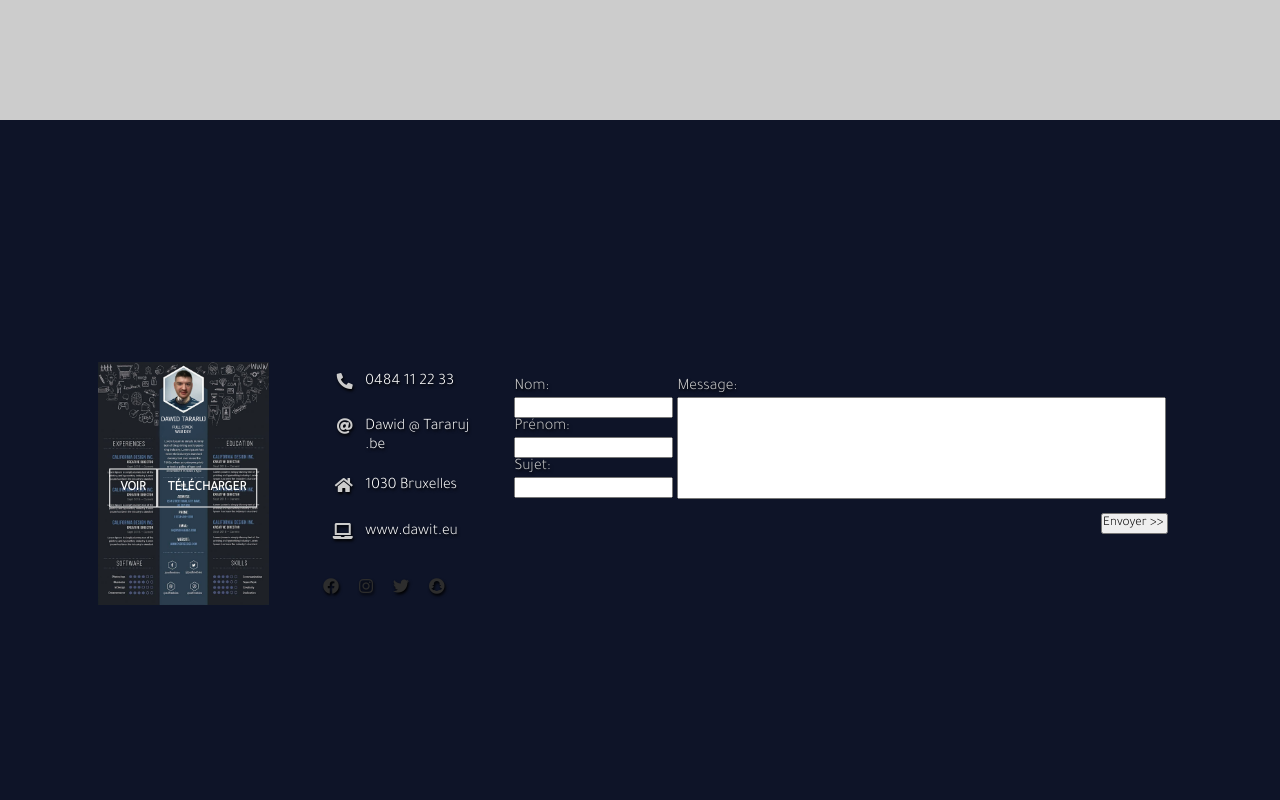
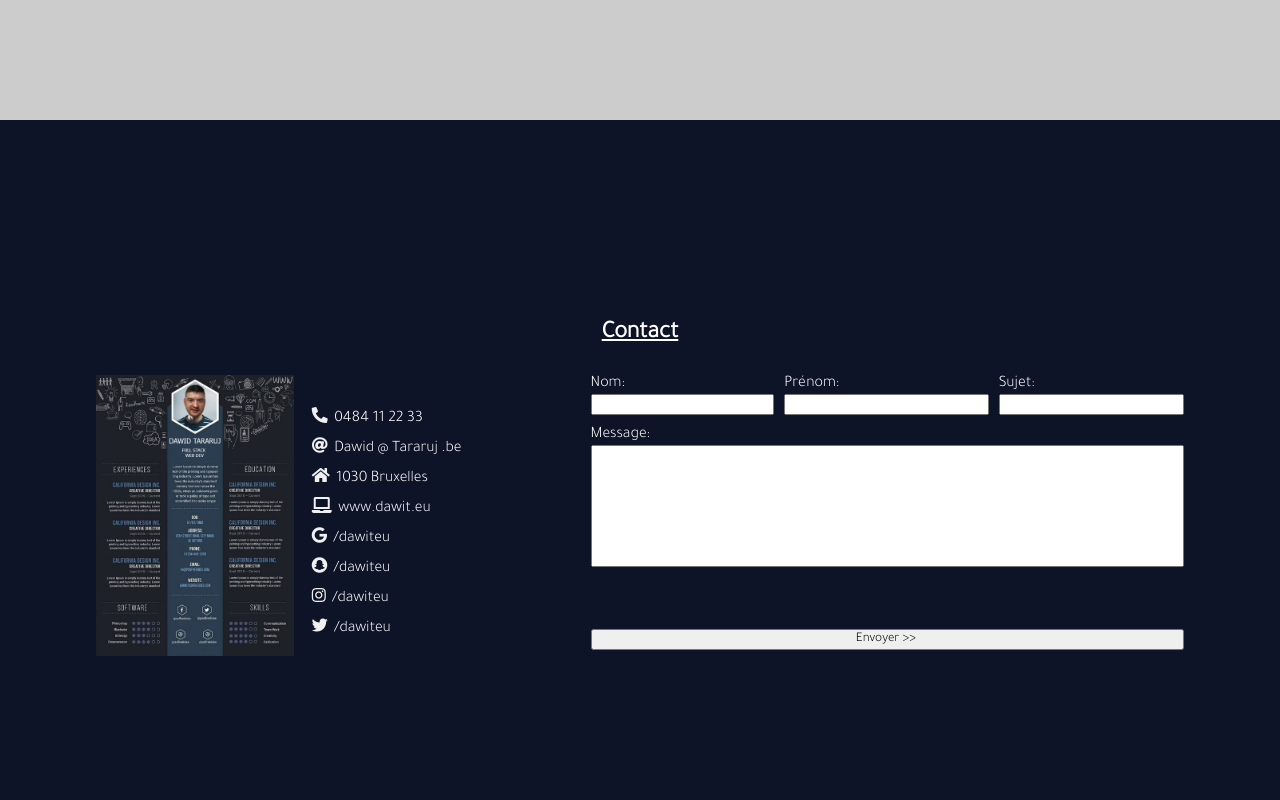
Before and after one commit to dawiteu/react-portfolio-16, a React (Create React App) app: page / in a window 1280 px wide. Shown: the part 3080-3880 px from the top of the page. Built offline with nearby package versions, Linux system fonts and the light colour scheme.

Commit message:
contact ok et fin

```diff
--- a/src/pages/Contact.js
+++ b/src/pages/Contact.js
@@ -6,12 +6,13 @@ const Contact = () => {
 
     return (
         <section className="content" id="contact">
+            <h2 className="title white">Contact</h2>
             <div className="cont">
                 <div className="row">
                         <div className="col f-1">
                             <div className="project">
                                     <div className="desc">
-                                        <button>Voir</button>
+                                        <button>Voir le CV </button>
                                         <button>Télécharger</button>
                                     </div>
                                 <img src={photocv} alt="photo" />
@@ -19,56 +20,69 @@ const Contact = () => {
                         </div>
 
                         <div className="col f-2">
-
-                                <div className="row">
-                                    <div className="col"> <i className="fas fa-phone-alt"></i></div>
-                                    <div className="col"> <a href="#">0484 11 22 33</a> </div>
+                            <div className="iconinfo">
+                                <i className="fas fa-phone-alt"></i> <a href="###" className="tel">0484 11 22 33</a>
                             </div>
 
-                                <div className="row">
-                                    <div className="col"> <i className="fas fa-at"></i> </div>
-                                    <div className="col"> <a href="#"> Dawid @ Tararuj .be</a> </div>
+                            <div className="iconinfo">
+                                <i className="fas fa-at"></i> <a href="###"> Dawid @ Tararuj .be</a>
                             </div>
 
-                                <div className="row">
-                                    <div className="col"> <i className="fas fa-home"></i>  </div>
-                                    <div className="col"> <a href="#"> 1030 Bruxelles</a> </div>
+                            <div className="iconinfo">
+                                <i className="fas fa-home"></i> <a href="###"> 1030 Bruxelles</a>
                             </div>
 
-                                <div className="row">
-                                    <div className="col"> <i className="fas fa-laptop"></i>  </div>
-                                    <div className="col"> <a href="#"> www.dawit.eu</a>    </div>
+                            <div className="iconinfo">
+                                <i className="fas fa-laptop"></i><a href="###"> www.dawit.eu</a>
                             </div>
 
-                                <div className="row">
-                                    <div className="col center">
-                                    <a href="###"><i className="fab fa-facebook"></i></a>
-                                    <a href="###"><i className="fab fa-instagram"></i></a>
-                                    <a href="###"><i className="fab fa-twitter"></i></a>
-                                    <a href="###"><i className="fab fa-snapchat"></i></a>
+                            <div className="iconinfo">
+                                <i className="fab fa-google"></i><a href="###"> /dawiteu</a>
                             </div>
+
+                            <div className="iconinfo">
+                                <i className="fab fa-snapchat"></i><a href="###"> /dawiteu</a>
+                            </div>
+
+                            <div className="iconinfo">
+                                <i className="fab fa-instagram"></i><a href="###"> /dawiteu</a>
+                            </div>
+
+                            <div className="iconinfo">
+                                <i className="fab fa-twitter"></i><a href="###"> /dawiteu</a>
                             </div>
 
                         </div>
                         <div className="col f-4">
                             <form method="post" action="" onSubmit={(e) => {alert('erreur..');e.preventDefault() }}>
-                                <div className="row">
-                                    <div className="col f-2">
+                                <div className="col">
+                                    <div className="forminfo">
                                         <label for="nom">Nom: </label>  <input type="text" name="nom" />
+                                    </div>
 
+                                    <div className="forminfo">
                                         <label for="prenom">Prénom: </label> <input type="text" name="prenom" />
+                                    </div>
 
+                                    <div className="forminfo">
                                     <label for="subject">Sujet: </label> <input type="text" name="prenom" />
                                     </div>
 
-                                    <div className="col f-4">
+                                </div>
+
+                                <div className="col">
+
+                                    <div className="forminfo">
                                         <label for="message">Message:</label>
                                         <textarea></textarea>
                                     </div>
 
                                 </div>
 
+                                <div className="col">
                                     <input type="submit" className="submit" value="Envoyer >> " />
+
+                                </div>
 
                             </form>
                         </div>
--- a/src/sass/_mixed.scss
+++ b/src/sass/_mixed.scss
@@ -17,6 +17,9 @@
 }
 .bold{
     font-weight: bold;
+}
+.white{
+    color:white;
 }
 
 section.content{
--- a/src/sass/_modules/_contact.scss
+++ b/src/sass/_modules/_contact.scss
@@ -1,46 +1,46 @@
 #contact{
-    color:#ccc;
-    text-shadow:1px 2px 3px #000;
-    div.cont{
-        div.row{
+    .cont{
+        color:white;
+        >.row{
             display:flex;
-            flex-wrap: nowrap;
+            .col{
+                width:100%;
+                &.f-1{
+                    flex:1;
                     div.project{
                         width:auto;
-                max-height:500px;
                         position:relative;
                         overflow: hidden;
                         .desc{
-                    width:70%;
                             position:absolute;
                             z-index:2;
                             top:50%;
                             left:50%;
                             transform: translate(-50%,-50%);
-                    text-align:center;
-                    text-shadow:1px 1px 3px #000;
-                    display:flex;
-                    justify-content: center;
-
+                            text-align: center;
+                            text-shadow: 1px 1px 3px #000;
                             button{
-                        padding:10px;
-                        background: none;
+                                padding:5px;
+                                background:none;
+                                color:white;
                                 border:1px solid white;
-                        color:white;
                                 text-transform: uppercase;
                                 font-weight: bold;
+                                transition: background-color .4s, opacity .2s;
+                                opacity:0;
                                 &:hover{
+                                    cursor:pointer;
                                     background-color: #ccc;
-                            text-shadow:1px 2px 4px #000;
+                                    text-shadow:1px 1px 5px black;
                                 }
                             }
                         }
-
                         img{
-                    width:100%;
+                                width:auto;
                                 max-width:100%;
-                    height:100%;
-                    transition: all .5s;
+                                height:auto;
+                                min-height:100%;
+                                transition: all .2s;
                                 z-index:1;
                         }
                         &:hover{
@@ -49,71 +49,58 @@
                             }
                             .desc{
                                 button{
+                                    opacity:1;
                                     cursor:pointer;
                                 }
                             }
                         }
                     }
-            .col{
-                width:100%;
-                margin:2px;
-                &.f-col{ display:flex; flex-direction: column; }
-                &.f-1{ flex:1;   }
+                }
                 &.f-2{
-                    flex:1.3;
-                    .row{
-                        padding:2%;
-                        // background-color: pink;
-                        .col{
-                            padding:2%;
-                            &:not(:last-child){
-                                width:60%;
-                                text-align: right;
-                                line-height:150%;
+                    flex:1.5;
+                    display:flex;
+                    flex-direction: column;
+                    justify-content: center;
+                    align-items: center;
+                    .iconinfo{
+                        width:90%;
+                        margin-top:5px;
+                        i{
+                            margin:3px;
+                            color:#f0f0f0;
                         }
-
                         a{
+                            color:white;
                             text-decoration:none;
-                                color:white;
                             &:hover{
-                                    color:#ccc;
-                                    text-shadow:1px 1px 2px #000;
-                                }
-                            }
-
-                        }
-                        &:last-child{
-                            a{
-                                i{
-                                    padding:10px;
-                                }
-                                color: #2d2d2d;
-                                &:hover{ color :lightblue; }
+                                color:limegreen;
                             }
                         }
                     }
-
                 }
                 &.f-4{
-                    flex:4;
-                    .row{
-                        margin:2%;
-
-                        label, input, textarea{
+                    flex:3;
+                    form{
+                        //display:flex;
+                        justify-content: center;
+                        height:100%;
+                        .col{
+                            display:flex;
+                            justify-content: space-between;
+                            input{
                                 width:100%;
                             }
-
+                            &:nth-child(2){
+                                margin-top:2%;
+                                min-height:70%;
+                                .forminfo{
+                                    width:100%;
+                                    display:flex;
+                                    flex-direction: column;
                                     textarea{
-                            height:85%;
+                                        width:100%;
+                                        height:60%;
                                         resize: none;
-                        }
-
-                    }
-                    form{
-                        .submit{
-                            float:right;
-                            margin-right:2%;
-                        }
                                     }
                                 }
                             }
@@ -121,49 +108,30 @@
                     }
 
                 }
+            }
+        }
+    }
+}
 
 @media screen and (max-width: 950px){
     #contact{
-        div.cont{
-            div.row{
-                display:flex;
-                flex-wrap: wrap;
-                div.col{
-                    display:flex;
-                    flex-wrap: wrap;
+        .cont{
+            >.row{
+                flex-wrap:wrap;
+                .col{
+                    flex:0 1 auto!important;
                     &.f-1{
-                        flex:0 1 auto !important;
                         width:50%;
-                        flex:1;
-                        .project{
-                            width:100%;
-                        }
                     }
                     &.f-2{
-                        flex:1;
+                        width:50%;
+                        font-size:1.1rem;
                     }
                     &.f-4{
-                        flex:4;
-                        flex: 0 1 auto!important;
-                    }
-                    >.row{
                         width:100%;
-                        background-color: pink;
-                        flex:0 1 auto !important;
-                        display:flex;
-                        flex-wrap: nowrap;
-                        .col{
-                            &:first-child{
-                                width:max-content;
-                                background: #000;
-                            }
-                            &:last-child{
-                                background-color: green;
                     }
                 }
             }
         }
     }
 }
-    }
-}
```
Lines whose indentation alone changed are shown as unchanged.
